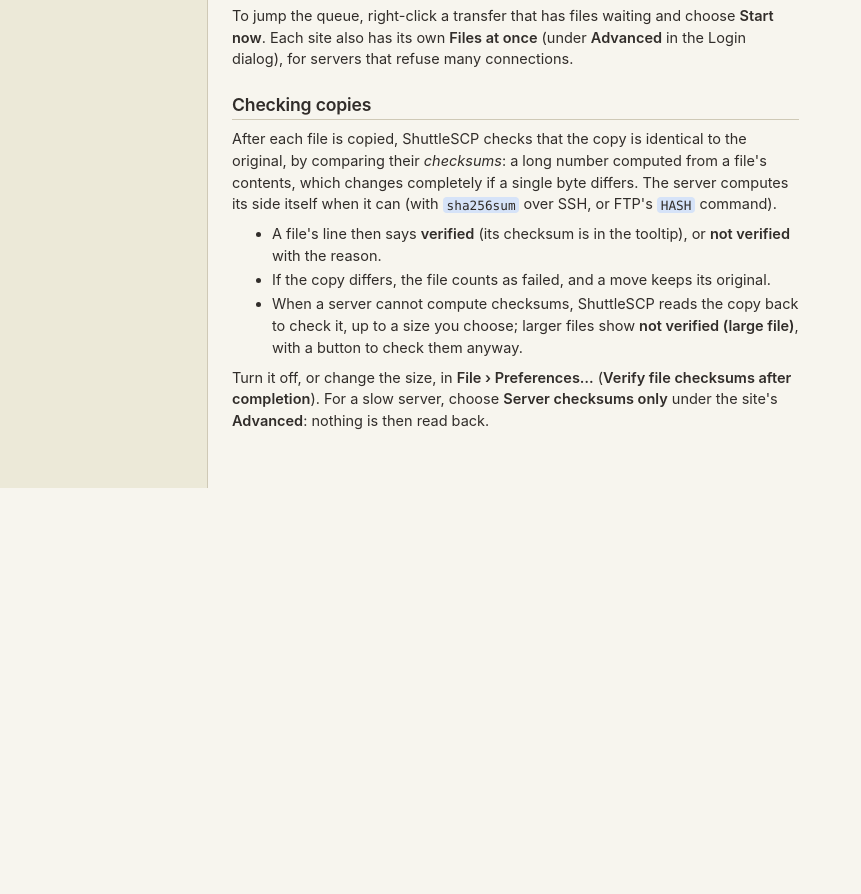
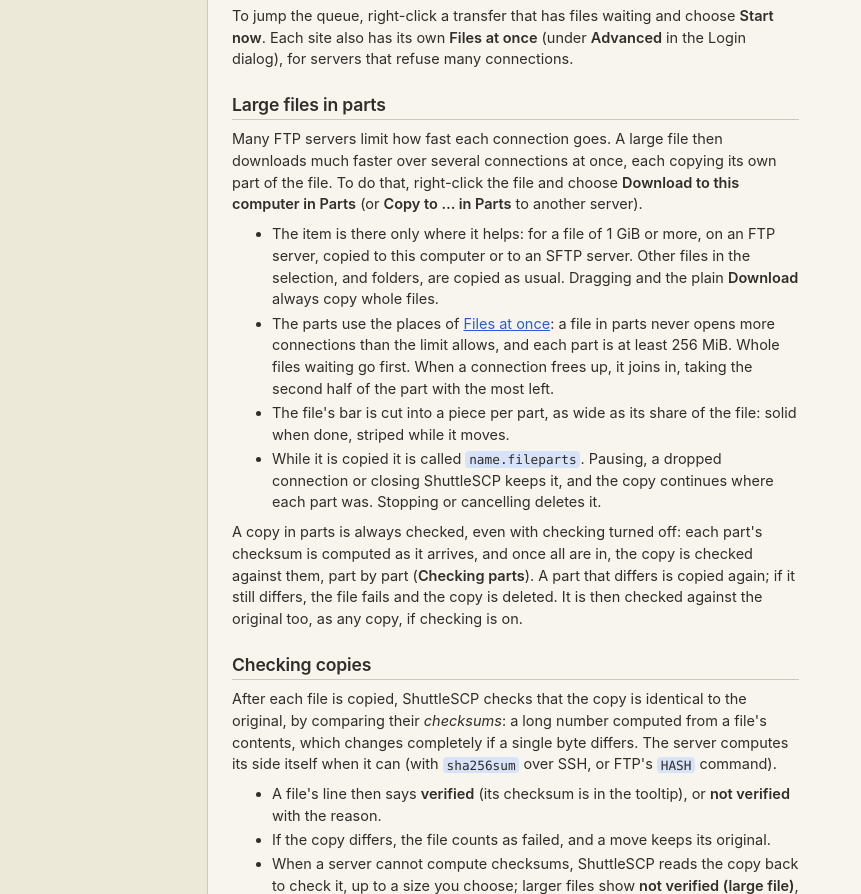
Before and after one commit to dsalvado/shuttlescp, a plain HTML site: page docs/help/transferring.html in a window 1280 px wide. Shown: the part 2556-3450 px from the top of the page, without its empty margins (0-861 px from the left). Before the commit the page ends 3044 px from the top, so only its background shows below. Drawn offline with Linux system fonts and the light colour scheme.

Commit message:
Describe copying large files in parts in the help and the changelog
Co-Authored-By: Claude Opus 5.5 <noreply@anthropic.com>

```diff
--- a/docs/help/transferring.html
+++ b/docs/help/transferring.html
@@ -146,6 +146,32 @@ class="ui">Start now</span>. Each site also has its own <span class="ui">Files a
 once</span> (under <span class="ui">Advanced</span> in the Login dialog), for servers that
 refuse many connections.</p>
 
+<h2 id="parts">Large files in parts</h2>
+<p>Many FTP servers limit how fast each connection goes. A large file then downloads much
+faster over several connections at once, each copying its own part of the file. To do that,
+right-click the file and choose <span class="ui">Download to this computer in Parts</span>
+(or <span class="ui">Copy to … in Parts</span> to another server).</p>
+<ul>
+  <li>The item is there only where it helps: for a file of 1&nbsp;GiB or more, on an FTP
+    server, copied to this computer or to an SFTP server. Other files in the selection, and
+    folders, are copied as usual. Dragging and the plain <span class="ui">Download</span>
+    always copy whole files.</li>
+  <li>The parts use the places of <a href="#limit">Files at once</a>: a file in parts never
+    opens more connections than the limit allows, and each part is at least 256&nbsp;MiB.
+    Whole files waiting go first. When a connection frees up, it joins in, taking the second
+    half of the part with the most left.</li>
+  <li>The file's bar is cut into a piece per part, as wide as its share of the file: solid
+    when done, striped while it moves.</li>
+  <li>While it is copied it is called <code>name.fileparts</code>. Pausing, a dropped
+    connection or closing ShuttleSCP keeps it, and the copy continues where each part was.
+    Stopping or cancelling deletes it.</li>
+</ul>
+<p>A copy in parts is always checked, even with checking turned off: each part's checksum is
+computed as it arrives, and once all are in, the copy is checked against them, part by part
+(<span class="ui">Checking parts</span>). A part that differs is copied again; if it still
+differs, the file fails and the copy is deleted. It is then checked against the original
+too, as any copy, if checking is on.</p>
+
 <h2 id="verify">Checking copies</h2>
 <p>After each file is copied, ShuttleSCP checks that the copy is identical to the original,
 by comparing their <em>checksums</em>: a long number computed from a file's contents, which
```
Also changed, not shown: 1 other file.
